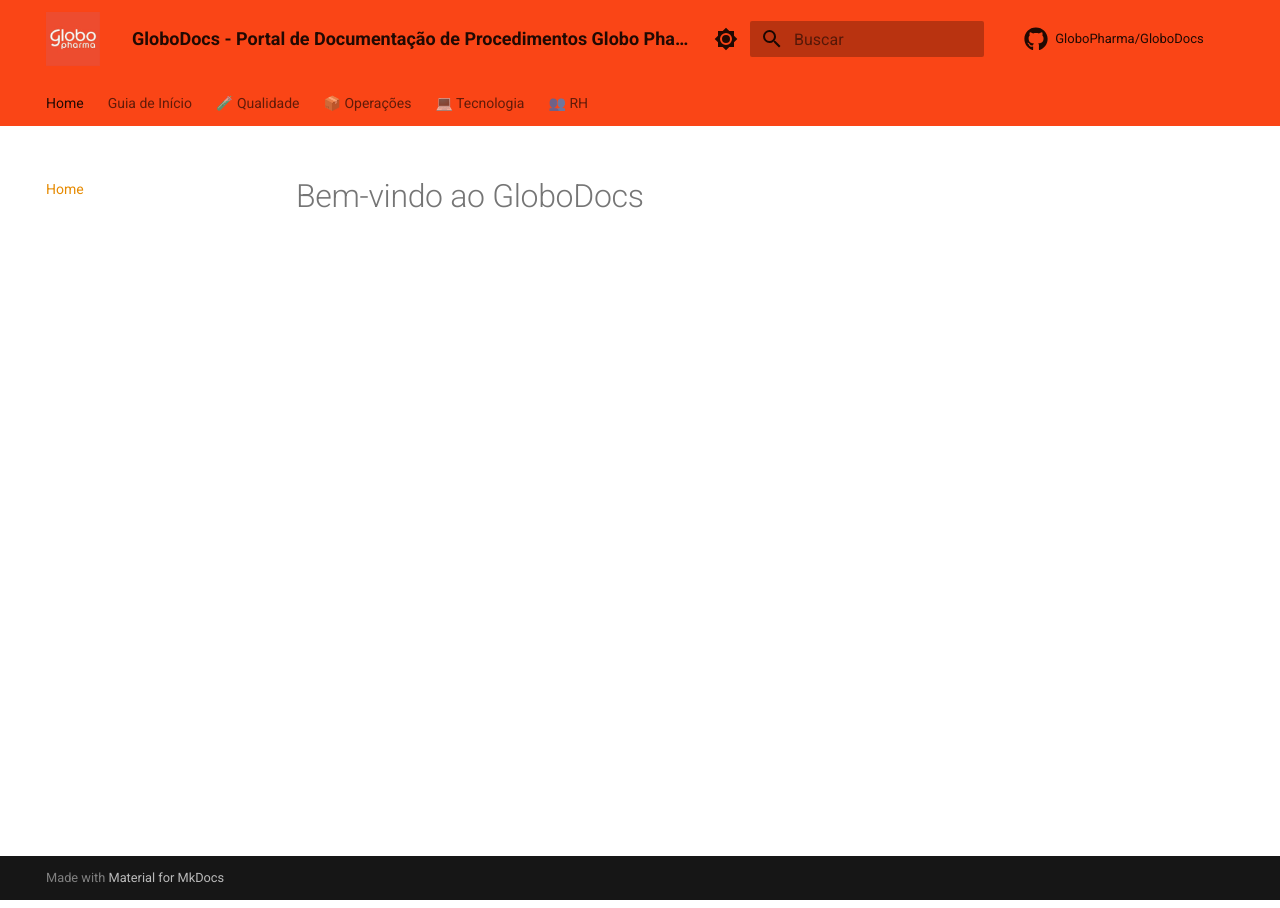
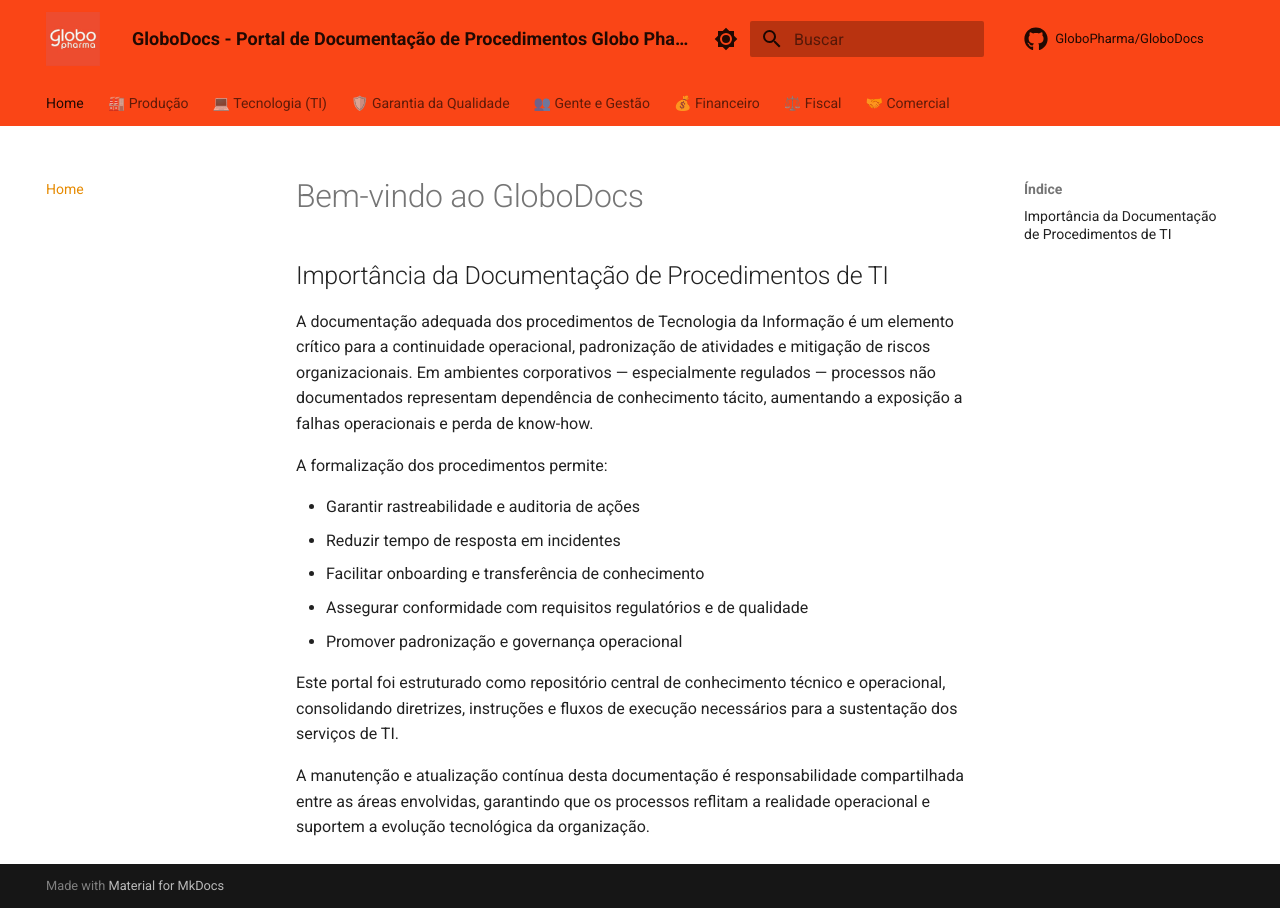
Before and after one commit to GloboPharma/GloboDocs, an MkDocs documentation site: the page built from docs/index.md, in a window 1280 px wide. Built offline with MkDocs 1.6.1 and Material for MkDocs 9.7.7, drawn with Linux system fonts in a browser that asks for light colours; comment, search, counter and statistics services are not loaded.

Commit message:
Nav: Estrutura completa de departamentos

```diff
--- a/docs/index.md
+++ b/docs/index.md
@@ -1 +1,17 @@
 # Bem-vindo ao GloboDocs
+
+## Importância da Documentação de Procedimentos de TI
+
+A documentação adequada dos procedimentos de Tecnologia da Informação é um elemento crítico para a continuidade operacional, padronização de atividades e mitigação de riscos organizacionais. Em ambientes corporativos — especialmente regulados — processos não documentados representam dependência de conhecimento tácito, aumentando a exposição a falhas operacionais e perda de know-how.
+
+A formalização dos procedimentos permite:
+
+- Garantir rastreabilidade e auditoria de ações
+- Reduzir tempo de resposta em incidentes
+- Facilitar onboarding e transferência de conhecimento
+- Assegurar conformidade com requisitos regulatórios e de qualidade
+- Promover padronização e governança operacional
+
+Este portal foi estruturado como repositório central de conhecimento técnico e operacional, consolidando diretrizes, instruções e fluxos de execução necessários para a sustentação dos serviços de TI.
+
+A manutenção e atualização contínua desta documentação é responsabilidade compartilhada entre as áreas envolvidas, garantindo que os processos reflitam a realidade operacional e suportem a evolução tecnológica da organização.
--- a/mkdocs.yml
+++ b/mkdocs.yml
@@ -41,13 +41,27 @@ extra_css:
   - stylesheets/extra.css
 
 nav:
+
+nav:
   - Home: index.md
-  - Guia de Início: guia.md
-  - 🧪 Qualidade:
-      - Normas e POPs: qualidade/normas.md
-  - 📦 Operações:
-      - Fluxo de Trabalho: operacoes/fluxo.md
-  - 💻 Tecnologia:
+  - 🏭 Produção:
+      - Fluxo de Trabalho: producao/fluxo.md
+      - Procedimentos: producao/procedimentos.md
+  - 💻 Tecnologia (TI):
       - Configurações: ti/configuracao.md
-  - 👥 RH:
-      - Integração: rh/index.md # Lembre de criar este arquivo
+      - Procedimentos: ti/procedimentos.md
+  - 🛡️ Garantia da Qualidade:
+      - Normas: garantia/normas.md
+      - Procedimentos: garantia/procedimentos.md
+  - 👥 Gente e Gestão:
+      - Normas: gentegestao/normas.md
+      - Procedimentos: gentegestao/procedimentos.md
+  - 💰 Financeiro:
+      - Normas: financeiro/normas.md
+      - Procedimentos: financeiro/procedimentos.md
+  - ⚖️ Fiscal:
+      - Normas: fiscal/normas.md
+      - Procedimentos: fiscal/procedimentos.md
+  - 🤝 Comercial:
+      - Normas: comercial/normas.md
+      - Procedimentos: comercial/procedimentos.md
```
Also changed, not shown: docs/comercial/normas.md (added, +1 -0 lines), docs/comercial/procedimentos.md (added, +1 -0 lines), docs/fiscal/normas.md (+1 -1 lines), docs/fiscal/procedimentos.md (+1 -1 lines).
